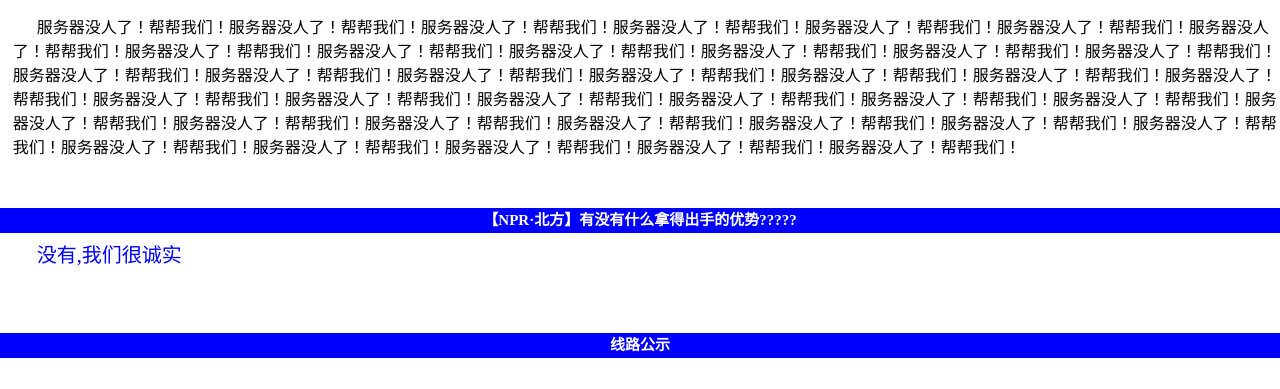
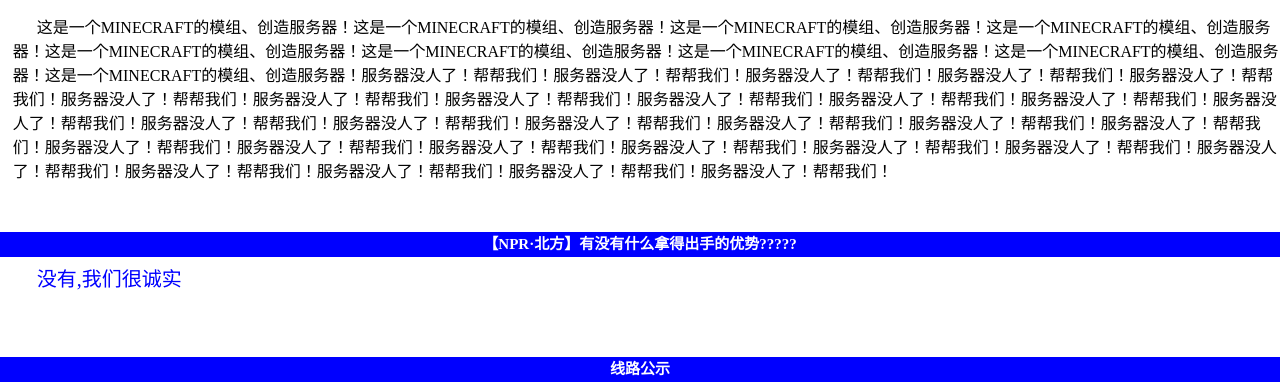
Before and after one commit to goldfishMXY/goldfishMXY.github.io, a plain HTML site: page index.html in a window 1280 px wide. Shown: the part 361-750 px from the top of the page. Drawn offline with Linux system fonts and the light colour scheme; a web font is replaced by a local one.

Commit message:
Update index.html

```diff
--- a/index.html
+++ b/index.html
@@ -180,7 +180,7 @@
 -->
     <div style="position:relative;top:100px;left:1%;max-width:99%;text-indent: 24px;">
         <p1>
-            服务器没人了！帮帮我们！服务器没人了！帮帮我们！服务器没人了！帮帮我们！服务器没人了！帮帮我们！服务器没人了！帮帮我们！服务器没人了！帮帮我们！服务器没人了！帮帮我们！服务器没人了！帮帮我们！服务器没人了！帮帮我们！服务器没人了！帮帮我们！服务器没人了！帮帮我们！服务器没人了！帮帮我们！服务器没人了！帮帮我们！服务器没人了！帮帮我们！服务器没人了！帮帮我们！服务器没人了！帮帮我们！服务器没人了！帮帮我们！服务器没人了！帮帮我们！服务器没人了！帮帮我们！服务器没人了！帮帮我们！服务器没人了！帮帮我们！服务器没人了！帮帮我们！服务器没人了！帮帮我们！服务器没人了！帮帮我们！服务器没人了！帮帮我们！服务器没人了！帮帮我们！服务器没人了！帮帮我们！服务器没人了！帮帮我们！服务器没人了！帮帮我们！服务器没人了！帮帮我们！服务器没人了！帮帮我们！服务器没人了！帮帮我们！服务器没人了！帮帮我们！服务器没人了！帮帮我们！服务器没人了！帮帮我们！服务器没人了！帮帮我们！服务器没人了！帮帮我们！服务器没人了！帮帮我们！
+            这是一个MINECRAFT的模组、创造服务器！这是一个MINECRAFT的模组、创造服务器！这是一个MINECRAFT的模组、创造服务器！这是一个MINECRAFT的模组、创造服务器！这是一个MINECRAFT的模组、创造服务器！这是一个MINECRAFT的模组、创造服务器！这是一个MINECRAFT的模组、创造服务器！这是一个MINECRAFT的模组、创造服务器！这是一个MINECRAFT的模组、创造服务器！服务器没人了！帮帮我们！服务器没人了！帮帮我们！服务器没人了！帮帮我们！服务器没人了！帮帮我们！服务器没人了！帮帮我们！服务器没人了！帮帮我们！服务器没人了！帮帮我们！服务器没人了！帮帮我们！服务器没人了！帮帮我们！服务器没人了！帮帮我们！服务器没人了！帮帮我们！服务器没人了！帮帮我们！服务器没人了！帮帮我们！服务器没人了！帮帮我们！服务器没人了！帮帮我们！服务器没人了！帮帮我们！服务器没人了！帮帮我们！服务器没人了！帮帮我们！服务器没人了！帮帮我们！服务器没人了！帮帮我们！服务器没人了！帮帮我们！服务器没人了！帮帮我们！服务器没人了！帮帮我们！服务器没人了！帮帮我们！服务器没人了！帮帮我们！服务器没人了！帮帮我们！服务器没人了！帮帮我们！服务器没人了！帮帮我们！服务器没人了！帮帮我们！
         </p1>
     </div>
     <div class="title_2" style="top:150px">
```
